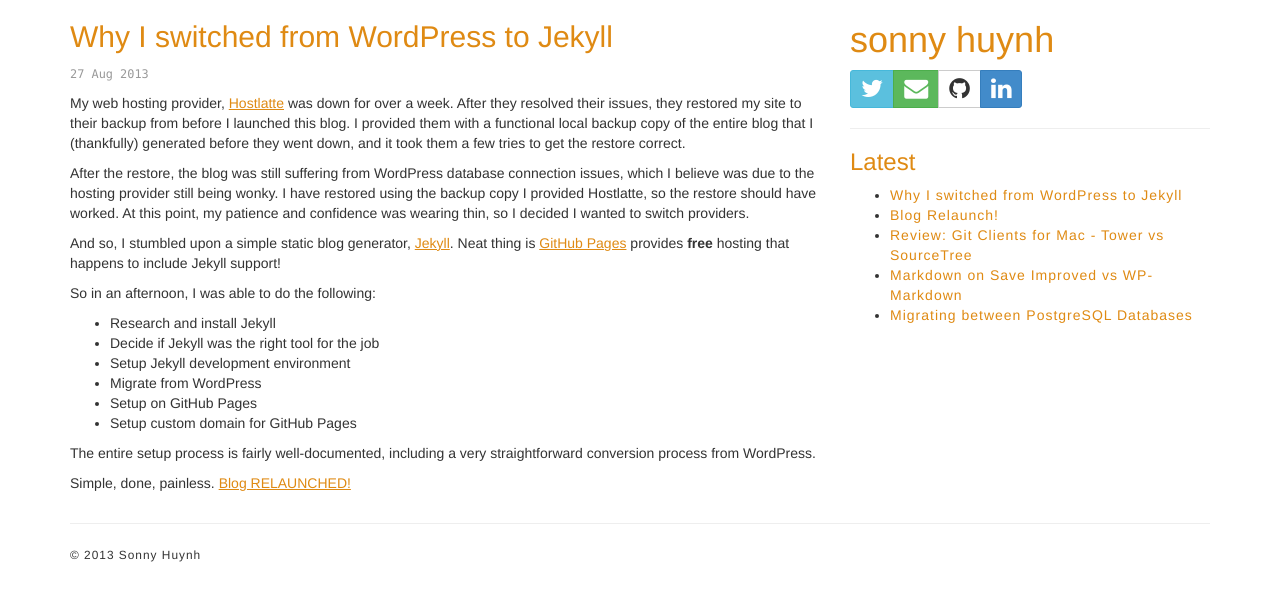
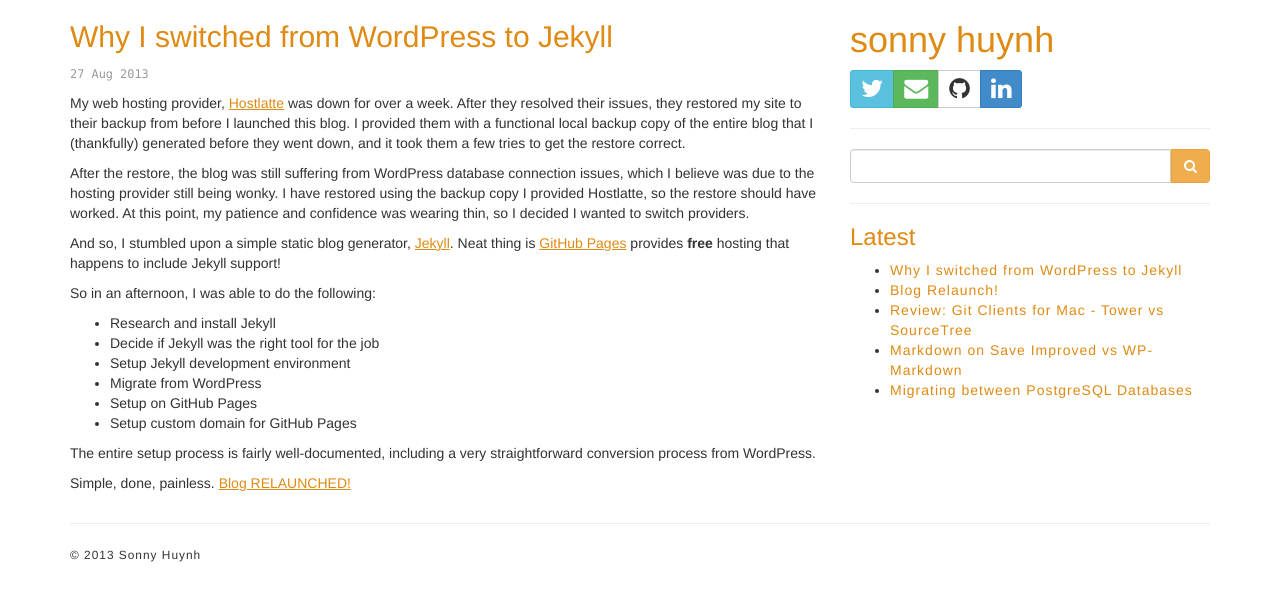
Before and after one commit to sonnyhuynh/sonnyhuynh.github.io, a Jekyll site: the page built from index.html, in a window 1280 px wide. Shown: the top 601 px of the page. Built offline with Jekyll 4.4.1, drawn with Linux system fonts in a browser that asks for light colours; Markdown is read by kramdown in place of the engine named in the settings.

Commit message:
Add Google site search box to `default` layout

```diff
--- /dev/null
+++ b/_includes/widget/search.html
@@ -0,0 +1,7 @@
+<form class="input-group" method="get" action="http://www.google.com/search">
+    <input class="form-control spacing" type="search" name="q">
+    <input type="hidden" name="sitesearch" value="{{ site.url }}">
+    <span class="input-group-btn">
+        <button class="btn btn-warning" type="submit"><i class="icon-search"></i></button>
+    </span>
+</form>
--- a/_layouts/default.html
+++ b/_layouts/default.html
@@ -7,6 +7,10 @@
                 <h1 class="text-lowercase"><a href="/">{{ site.name }}</a></h1>
             </header>
             {% include widget/social.html %}
+
+            <hr/>
+
+            {% include widget/search.html %}
 
             <hr/>
 
```
